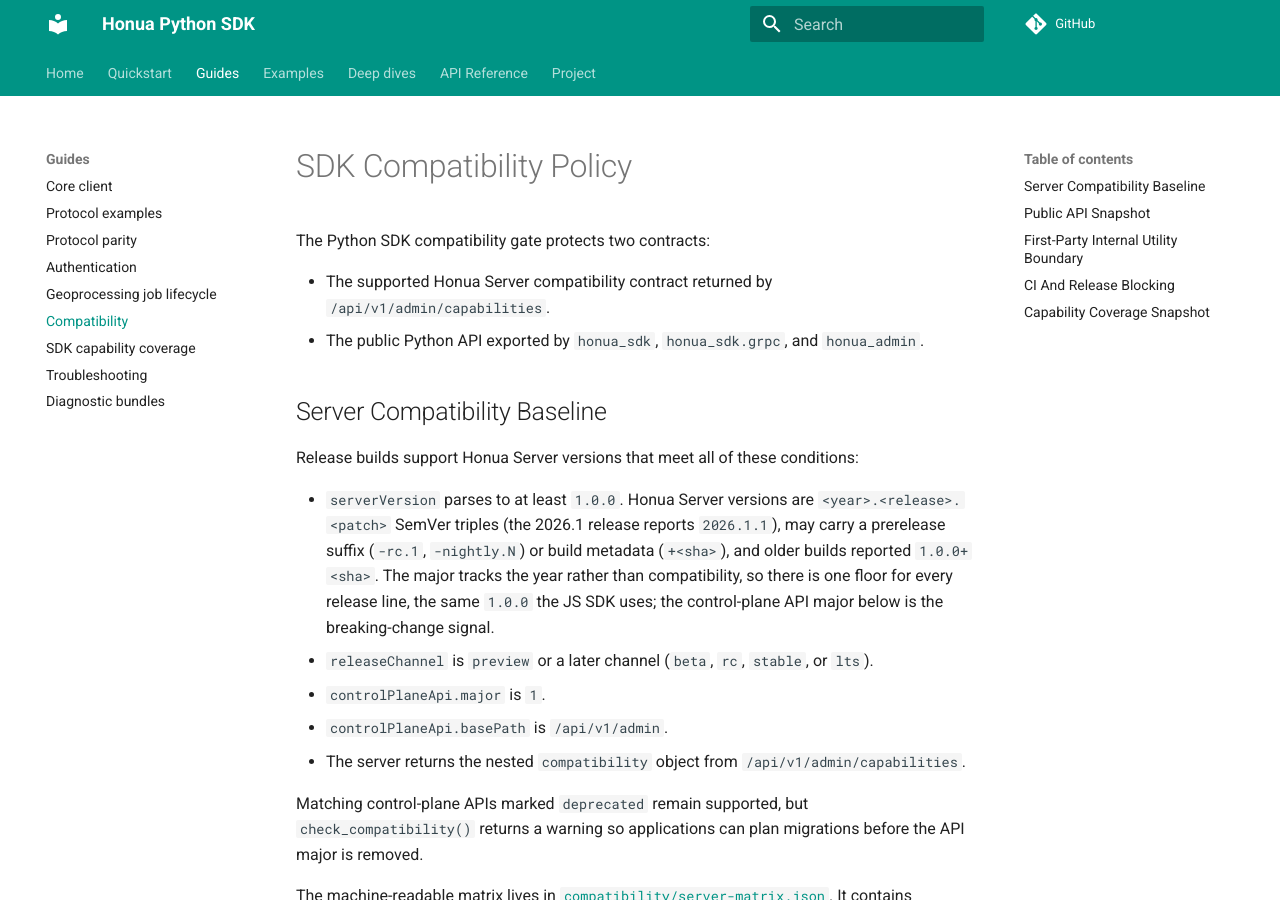
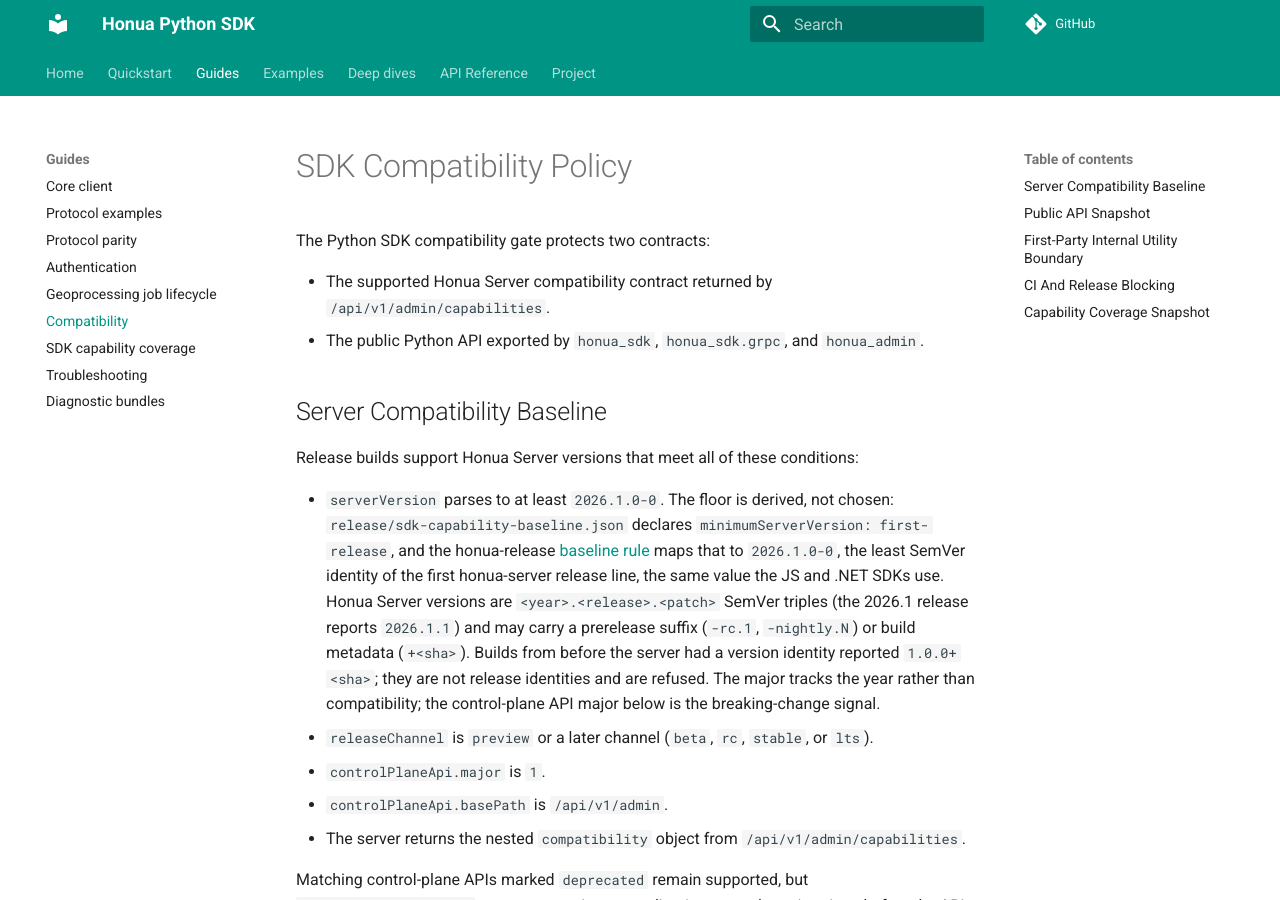
Before and after one commit to honua-io/honua-sdk-python, an MkDocs documentation site: the page built from docs/compatibility.md, in a window 1280 px wide and 900 px high. Built offline with MkDocs 1.6.1 and Material for MkDocs 9.7.7, drawn with Linux system fonts in a browser that asks for light colours; comment, search, counter and statistics services are not loaded; the version menu is left out.

Commit message:
fix(admin): derive the runtime server floor from the capability baseline
MINIMUM_SUPPORTED_SERVER_VERSION was 1.0.0, a number no capability
introduced, while release/sdk-capability-baseline.json declares
first-release. honua-release#233 maps a first-release baseline to
2026.1.0-0, the least SemVer identity of the first server release line;
the JS and .NET SDKs carry the same value. Candidates (2026.1.0-rc.N),
the release (2026.1.1 as the server reports it) and later servers pass.
Builds from before honua-server#4693 gave the server a version identity
report 1.0.0+<sha>; they are not release identities and are now refused,
which reverses the #219 matrix case on purpose.

test_server_floor_baseline.py fails when the constant, the server
matrix baseline or docs/compatibility.md disagrees with the baseline
file. The public API snapshot carries the new constant and default.

```diff
--- a/docs/compatibility.md
+++ b/docs/compatibility.md
@@ -18,13 +18,18 @@
 
 Release builds support Honua Server versions that meet all of these conditions:
 
-- `serverVersion` parses to at least `1.0.0`. Honua Server versions are
-  `<year>.<release>.<patch>` SemVer triples (the 2026.1 release reports
-  `2026.1.1`), may carry a prerelease suffix (`-rc.1`, `-nightly.N`) or build
-  metadata (`+<sha>`), and older builds reported `1.0.0+<sha>`. The major tracks
-  the year rather than compatibility, so there is one floor for every release
-  line, the same `1.0.0` the JS SDK uses; the control-plane API major below is
-  the breaking-change signal.
+- `serverVersion` parses to at least `2026.1.0-0`. The floor is derived, not
+  chosen: `release/sdk-capability-baseline.json` declares
+  `minimumServerVersion: first-release`, and the honua-release
+  [baseline rule](https://github.com/honua-io/honua-release/blob/trunk/docs/SDK-SERVER-BASELINE-RULE.md)
+  maps that to `2026.1.0-0`, the least SemVer identity of the first honua-server
+  release line, the same value the JS and .NET SDKs use. Honua Server versions
+  are `<year>.<release>.<patch>` SemVer triples (the 2026.1 release reports
+  `2026.1.1`) and may carry a prerelease suffix (`-rc.1`, `-nightly.N`) or build
+  metadata (`+<sha>`). Builds from before the server had a version identity
+  reported `1.0.0+<sha>`; they are not release identities and are refused. The
+  major tracks the year rather than compatibility; the control-plane API major
+  below is the breaking-change signal.
 - `releaseChannel` is `preview` or a later channel (`beta`, `rc`, `stable`, or
   `lts`).
 - `controlPlaneApi.major` is `1`.
```
Also changed, not shown: 5 other files.
